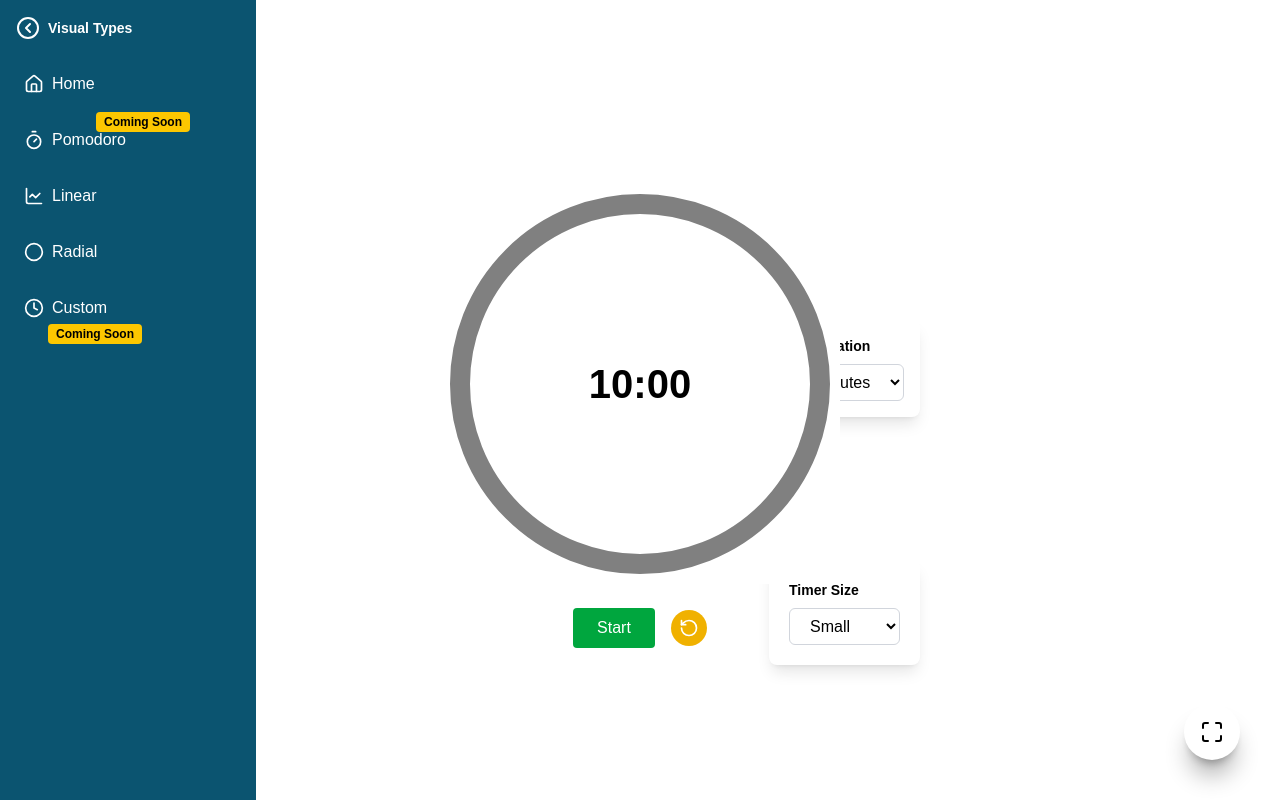
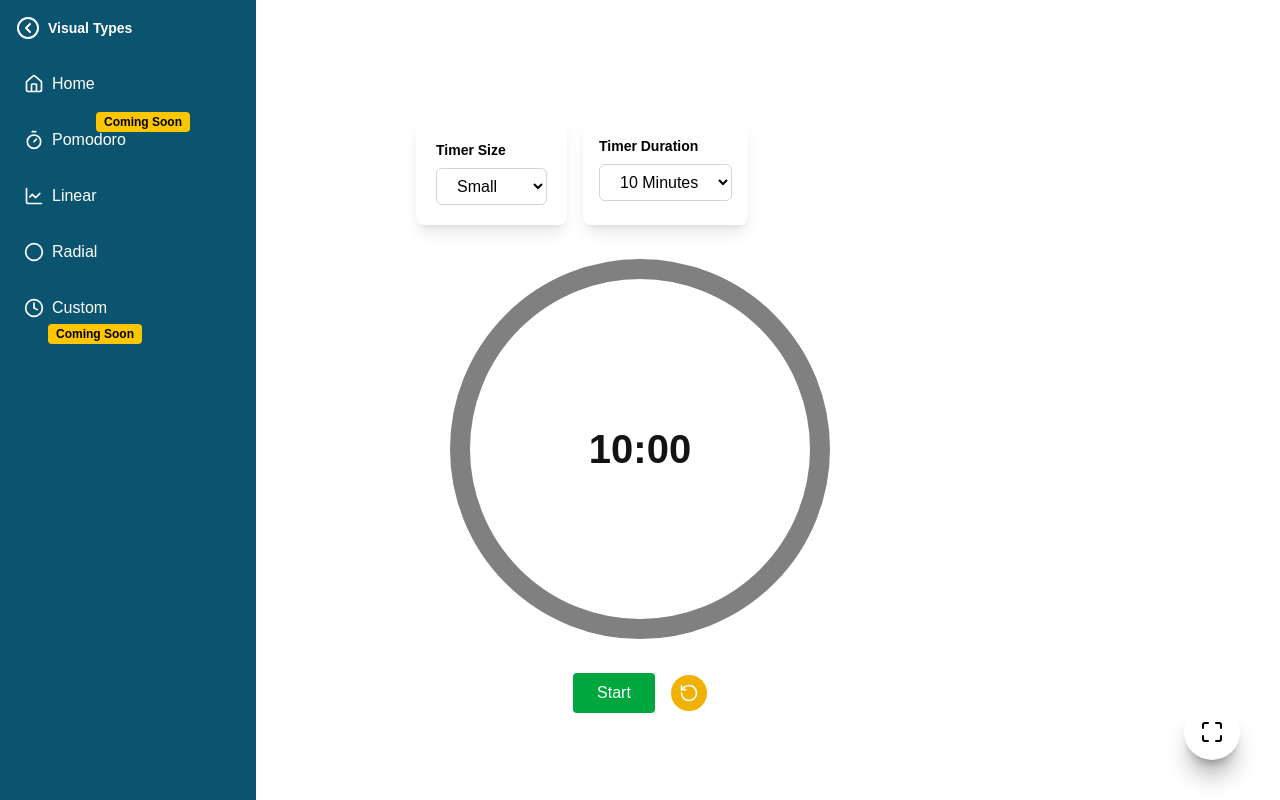
Before and after one commit to JGrineau/visual-timers, a Next.js app: page /radial in a window 1280 px wide. Built offline with nearby package versions, Linux system fonts and the light colour scheme.

Commit message:
update on Radial mobile view

```diff
--- a/src/app/radial/page.tsx
+++ b/src/app/radial/page.tsx
@@ -22,6 +22,21 @@ export default function RadialTimer() {
   const [isRunning, setIsRunning] = useState(false);
   const intervalRef = useRef<NodeJS.Timeout | null>(null);
   const progressRef = useRef<SVGCircleElement | null>(null);
+
+  useEffect(() => {
+     const handleResize = () => {
+      if (window.innerWidth <= 426) {
+        setSize(200); // For 375px and similar small screens
+      } else if (window.innerWidth < 769) {
+        setSize(280); // For tablet/small screens
+      } else {
+        setSize(400); // Desktop
+      }
+    };
+    handleResize();
+    window.addEventListener("resize", handleResize);
+    return () => window.removeEventListener("resize", handleResize);
+  }, []);
 
   useEffect(() => {
     setTimeLeft(duration);
@@ -93,19 +108,23 @@ export default function RadialTimer() {
 
 
   return (
-    <div className="flex flex-col items-center justify-center h-screen text-black gap-6">
+    <div className="flex flex-col items-center justify-center min-h-screen px-2 py-8 gap-6">
 
-      {/* Size Selector */}
-      <SizeSelector size={size} onChange={setSize} />
+      <div className="flex flex-col sm:flex-row gap-4 w-full max-w-xs sm:max-w-md">
+      <div className="hidden md:block">
+        {/* Size Selector */}
+        <SizeSelector size={size} onChange={setSize} />
+      </div>
 
       {/* Duration Selector */}
       <DurationSelector value={duration} onChange={setDuration} />
+      </div>
 
       {/* Timer Display */}
-      <Full className="bg-white">
+      <Full className='bg-transparent'>
         {/* <h1 className="text-2xl font-bold mb-4">Radial Timer</h1> */}
-       <div style={{ width: size, height: size }} className="relative">
-        <svg className="w-full h-full rotate-[-90deg]">
+       <div style={{ width: size, height: size, maxWidth: '90vw',maxHeight: '60vw'}} className="bg-transparent">
+        <svg className="w-full h-full rotate-[-90deg] bd">
           <circle
             cx={size / 2}
             cy={size / 2}
--- a/src/components/duration-selection/Page.tsx
+++ b/src/components/duration-selection/Page.tsx
@@ -12,7 +12,7 @@ export default function DurationSelector({ value, onChange }: DurationSelectorPr
   };
 
   return (
-    <div className="absolute top-80 right-90 bg-white bg-opacity-90 text-black p-4 rounded-lg shadow-lg backdrop-blur-sm">
+    <div className="bg-white bg-opacity-90 text-black p-4 rounded-lg shadow-lg backdrop-blur-sm">
       <label htmlFor="duration" className="block text-sm font-semibold mb-2">
         Timer Duration
       </label>
--- a/src/components/full-screen/Page.tsx
+++ b/src/components/full-screen/Page.tsx
@@ -36,7 +36,7 @@ export default function FullscreenTimer({ children, className }: FullscreenTimer
       <div
         ref={timerRef}
         className={`relative flex justify-center items-center ${
-    isFullscreen ? 'w-screen h-screen' : ''
+    isFullscreen ? 'w-screen h-screen bg-white' : ''
         } ${className ?? ''}`}
       >
         {children}
@@ -55,7 +55,7 @@ export default function FullscreenTimer({ children, className }: FullscreenTimer
       {isFullscreen && (
         <button
           onClick={toggleFullscreen}
-          className="absolute top-4 right-4 px-4 py-2 bg-gray-800 text-white rounded flex items-center justify-center"
+          className="absolute top-4 right-4 px-4 py-2 bg-white text-white rounded flex items-center justify-center"
           aria-label="Exit Fullscreen"
         >
           <Minimize size={24} />
--- a/src/components/size-selection/Page.tsx
+++ b/src/components/size-selection/Page.tsx
@@ -6,7 +6,7 @@ type SizeSelectorProps = {
 
 export default function Page({ size, onChange }: SizeSelectorProps) {
   return (
-     <div className="absolute top-140 right-90 bg-white bg-opacity-90 text-black p-5 rounded-lg shadow-lg backdrop-blur-sm">
+     <div className="bg-white bg-opacity-90 text-black p-5 rounded-lg shadow-lg backdrop-blur-sm">
       <label className="block text-sm font-semibold mb-2">Timer Size</label>
       <select
         value={size}
```
